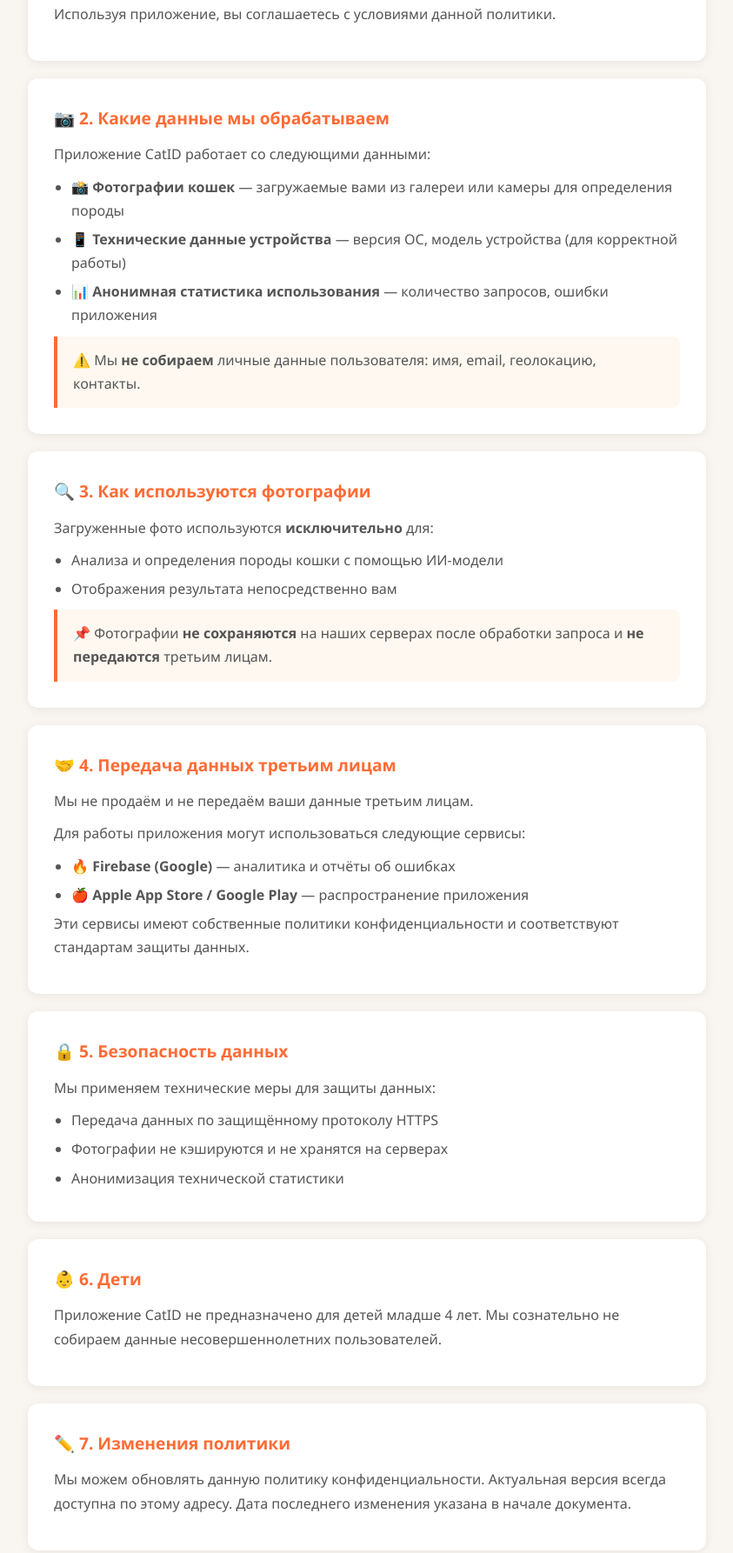
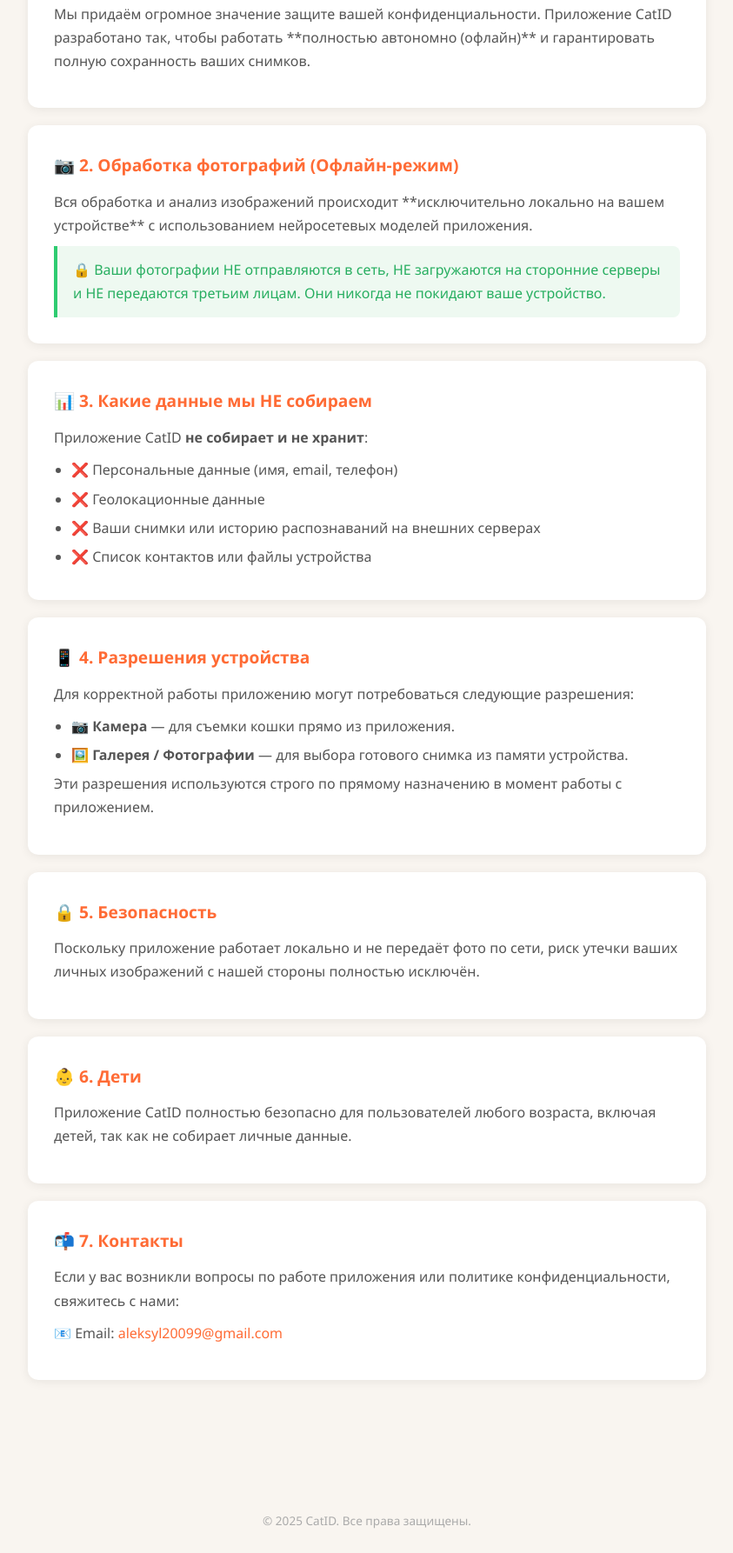
Before and after one commit to aleksyl20099-tech/catid-privacy, a plain HTML site: page index.html in a window 1280 px wide. Shown: the part 416-2202 px from the top of the page at 87% size, without its empty margins (218-1061 px from the left). Drawn offline with Linux system fonts and the light colour scheme.

Commit message:
Update index.html

```diff
--- a/index.html
+++ b/index.html
@@ -73,12 +73,13 @@
         }
 
         .highlight {
-            background: #fff8f0;
-            border-left: 4px solid #ff6b35;
+            background: #eef9f1;
+            border-left: 4px solid #2ecc71;
             padding: 14px 18px;
             border-radius: 0 8px 8px 0;
             margin-top: 10px;
-            color: #555;
+            color: #27ae60;
+            font-weight: 500;
         }
 
         .date {
@@ -124,88 +125,66 @@
             в мобильном приложении <strong>CatID — классификатор пород кошек по фото</strong>.
         </p>
         <p>
-            Используя приложение, вы соглашаетесь с условиями данной политики.
+            Мы придаём огромное значение защите вашей конфиденциальности.
+            Приложение CatID разработано так, чтобы работать **полностью автономно (офлайн)** и гарантировать полную сохранность ваших снимков.
         </p>
     </div>
 
     <!-- 2 -->
     <div class="card">
-        <h2>📷 2. Какие данные мы обрабатываем</h2>
-        <p>Приложение CatID работает со следующими данными:</p>
-        <ul>
-            <li>📸 <strong>Фотографии кошек</strong> — загружаемые вами из галереи или камеры для определения породы</li>
-            <li>📱 <strong>Технические данные устройства</strong> — версия ОС, модель устройства (для корректной работы)</li>
-            <li>📊 <strong>Анонимная статистика использования</strong> — количество запросов, ошибки приложения</li>
-        </ul>
+        <h2>📷 2. Обработка фотографий (Офлайн-режим)</h2>
+        <p>
+            Вся обработка и анализ изображений происходит **исключительно локально на вашем устройстве** с использованием нейросетевых моделей приложения.
+        </p>
         <div class="highlight">
-            ⚠️ Мы <strong>не собираем</strong> личные данные пользователя: имя, email, геолокацию, контакты.
+            🔒 Ваши фотографии НЕ отправляются в сеть, НЕ загружаются на сторонние серверы и НЕ передаются третьим лицам. Они никогда не покидают ваше устройство.
         </div>
     </div>
 
     <!-- 3 -->
     <div class="card">
-        <h2>🔍 3. Как используются фотографии</h2>
-        <p>Загруженные фото используются <strong>исключительно</strong> для:</p>
+        <h2>📊 3. Какие данные мы НЕ собираем</h2>
+        <p>Приложение CatID <strong>не собирает и не хранит</strong>:</p>
         <ul>
-            <li>Анализа и определения породы кошки с помощью ИИ-модели</li>
-            <li>Отображения результата непосредственно вам</li>
+            <li>❌ Персональные данные (имя, email, телефон)</li>
+            <li>❌ Геолокационные данные</li>
+            <li>❌ Ваши снимки или историю распознаваний на внешних серверах</li>
+            <li>❌ Список контактов или файлы устройства</li>
         </ul>
-        <div class="highlight">
-            📌 Фотографии <strong>не сохраняются</strong> на наших серверах после обработки запроса и <strong>не передаются</strong> третьим лицам.
-        </div>
     </div>
 
     <!-- 4 -->
     <div class="card">
-        <h2>🤝 4. Передача данных третьим лицам</h2>
-        <p>Мы не продаём и не передаём ваши данные третьим лицам.</p>
-        <p>Для работы приложения могут использоваться следующие сервисы:</p>
+        <h2>📱 4. Разрешения устройства</h2>
+        <p>Для корректной работы приложению могут потребоваться следующие разрешения:</p>
         <ul>
-            <li>🔥 <strong>Firebase (Google)</strong> — аналитика и отчёты об ошибках</li>
-            <li>🍎 <strong>Apple App Store / Google Play</strong> — распространение приложения</li>
+            <li>📷 <strong>Камера</strong> — для съемки кошки прямо из приложения.</li>
+            <li>🖼️ <strong>Галерея / Фотографии</strong> — для выбора готового снимка из памяти устройства.</li>
         </ul>
-        <p>
-            Эти сервисы имеют собственные политики конфиденциальности и соответствуют стандартам защиты данных.
-        </p>
+        <p>Эти разрешения используются строго по прямому назначению в момент работы с приложением.</p>
     </div>
 
     <!-- 5 -->
     <div class="card">
-        <h2>🔒 5. Безопасность данных</h2>
+        <h2>🔒 5. Безопасность</h2>
         <p>
-            Мы применяем технические меры для защиты данных:
+            Поскольку приложение работаeт локально и не передаёт фото по сети, риск утечки ваших личных изображений с нашей стороны полностью исключён.
         </p>
-        <ul>
-            <li>Передача данных по защищённому протоколу HTTPS</li>
-            <li>Фотографии не кэшируются и не хранятся на серверах</li>
-            <li>Анонимизация технической статистики</li>
-        </ul>
     </div>
 
     <!-- 6 -->
     <div class="card">
         <h2>👶 6. Дети</h2>
         <p>
-            Приложение CatID не предназначено для детей младше 4 лет.
-            Мы сознательно не собираем данные несовершеннолетних пользователей.
+            Приложение CatID полностью безопасно для пользователей любого возраста, включая детей, так как не собирает личные данные.
         </p>
     </div>
 
     <!-- 7 -->
     <div class="card">
-        <h2>✏️ 7. Изменения политики</h2>
-        <p>
-            Мы можем обновлять данную политику конфиденциальности.
-            Актуальная версия всегда доступна по этому адресу.
-            Дата последнего изменения указана в начале документа.
-        </p>
-    </div>
-
-    <!-- 8 -->
-    <div class="card">
-        <h2>📬 8. Контакты</h2>
-        <p>Если у вас есть вопросы по политике конфиденциальности — свяжитесь с нами:</p>
-        <p>📧 Email: <a href="mailto:your@email.com">your@email.com</a></p>
+        <h2>📬 7. Контакты</h2>
+        <p>Если у вас возникли вопросы по работе приложения или политике конфиденциальности, свяжитесь с нами:</p>
+        <p>📧 Email: <a href="mailto:aleksyl20099@gmail.com">aleksyl20099@gmail.com</a></p>
     </div>
 
 </div>
```
